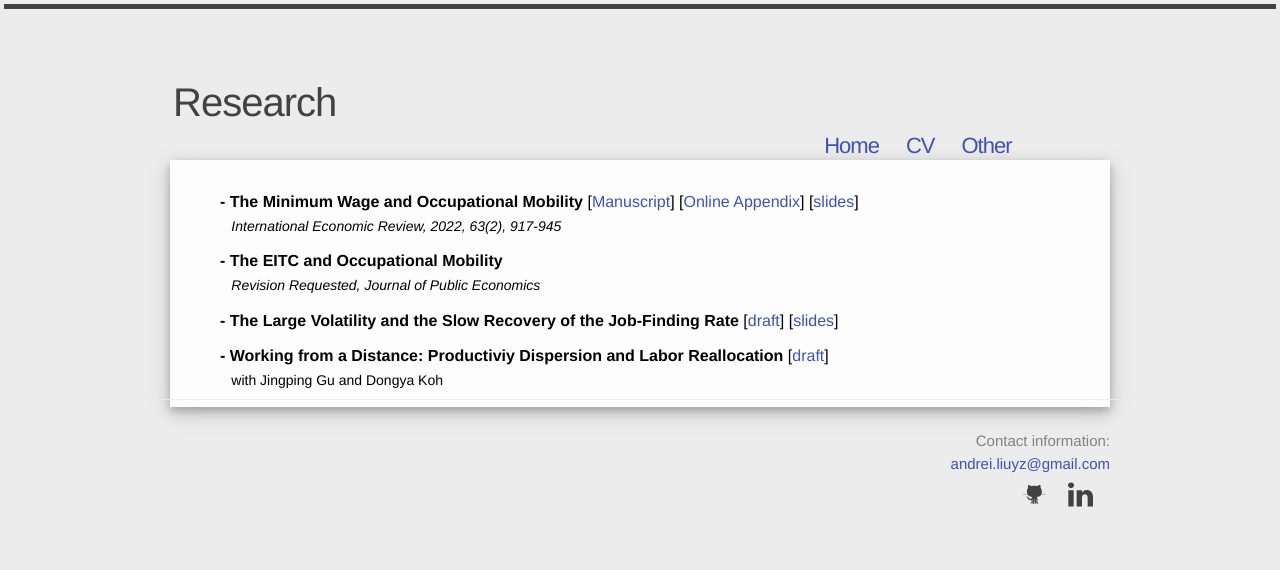
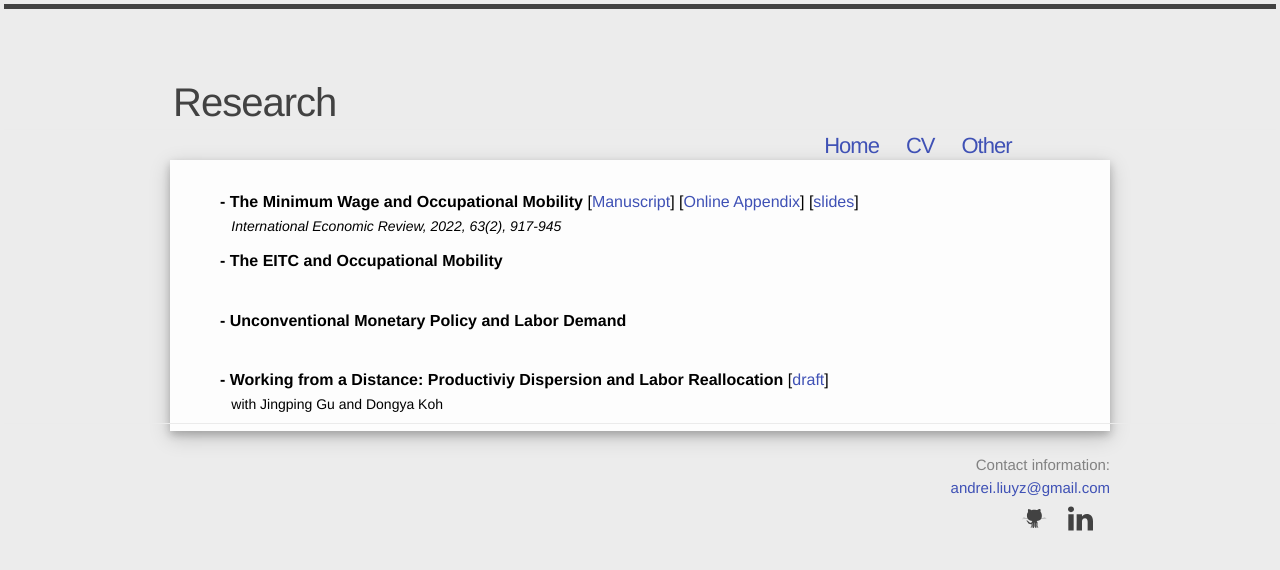
Before and after one commit to Andrew-YizhouLiu/Andrew-YizhouLiu.github.io, a Jekyll site: the page built from research.html, in a window 1280 px wide. Shown: the top 570 px of the page. Built offline with Jekyll 4.4.1, drawn with Linux system fonts in a browser that asks for light colours; comment, search, counter and statistics services are not loaded.

Commit message:
Update research.html

```diff
--- a/research.html
+++ b/research.html
@@ -48,14 +48,12 @@
         <p style="margin-bottom: -0.4cm;">   </p>
 
         <p style="margin-bottom: 0.7cm;font-size:16px;color:black"><b> - The EITC and Occupational Mobility </b>
-        <br/> <span style="font-size:14px;margin-left:0.3cm;font-style:italic;"> Revision Requested, Journal of Public Economics <span> </p>
+        <br/> <span style="font-size:14px;margin-left:0.3cm;font-style:italic;">  <span> </p>
         <p style="margin-bottom: -0.4cm;">   </p>
 
-        <p style="margin-bottom: 0.7cm;font-size:16px;color:black"><b> - The Large Volatility and the Slow Recovery of the Job-Finding Rate </b>
-          [<a href="files/jf_rate_convergence.pdf"
-          target="_blank">draft</a>]
-          [<a href="files/presentation_UCI.pdf" target="_blank">slides</a>]
-          <p style="margin-bottom: -0.4cm;">   </p>
+        <p style="margin-bottom: 0.7cm;font-size:16px;color:black"><b> - Unconventional Monetary Policy and Labor Demand </b>
+        <br/> <span style="font-size:14px;margin-left:0.3cm;font-style:italic;">  <span> </p>
+        <p style="margin-bottom: -0.4cm;">   </p>
 
           <p style="margin-bottom: 0.7cm;font-size:16px;color:black"><b> - Working from a Distance:
           Productiviy Dispersion and Labor Reallocation </b>
@@ -113,13 +111,11 @@
       <p style="margin-bottom: -0.4cm;">   </p>
 
       <p style="margin-bottom: 0.7cm;font-size:14px;color:black"><b> - The EITC and Occupational Mobility </b>
-      <br/> <span style="font-size:12px;margin-left:0.3cm;font-style:italic;"> Revision Requested, Journal of Public Economics <span> </p>
+      <br/> <span style="font-size:12px;margin-left:0.3cm;font-style:italic;"> <span> </p>
       <p style="margin-bottom: -0.4cm;">   </p>
 
-        <p style="margin-bottom: 0.7cm;font-size:14px;color:black"><b> - The Large Volatility and the Slow Recovery of the Job-Finding Rate </b>
-          [<a href="files/jf_rate_convergence.pdf"
-          target="_blank">draft</a>]
-          [<a href="files/presentation_UCI.pdf" target="_blank">slides</a>]
+        <p style="margin-bottom: 0.7cm;font-size:14px;color:black"><b> - Unconventional Monetary Policy and Labor Demand </b>
+          <br/> <span style="font-size:12px;margin-left:0.3cm;font-style:italic;"> <span> </p>
           <p style="margin-bottom: -0.4cm;">   </p>
 
         <p style="margin-bottom: 0.7cm;font-size:14px;color:black"><b> - Working from a Distance:
```
